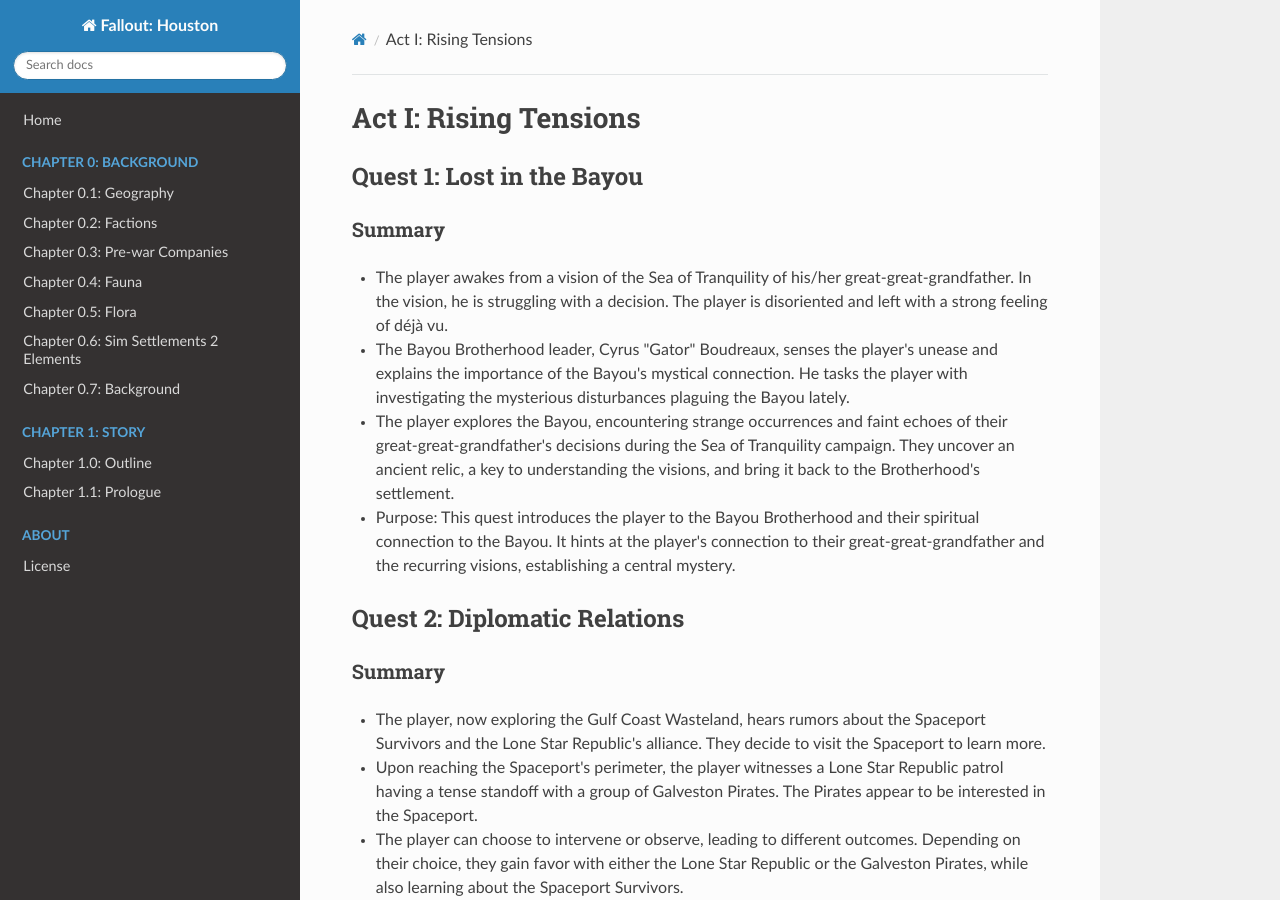
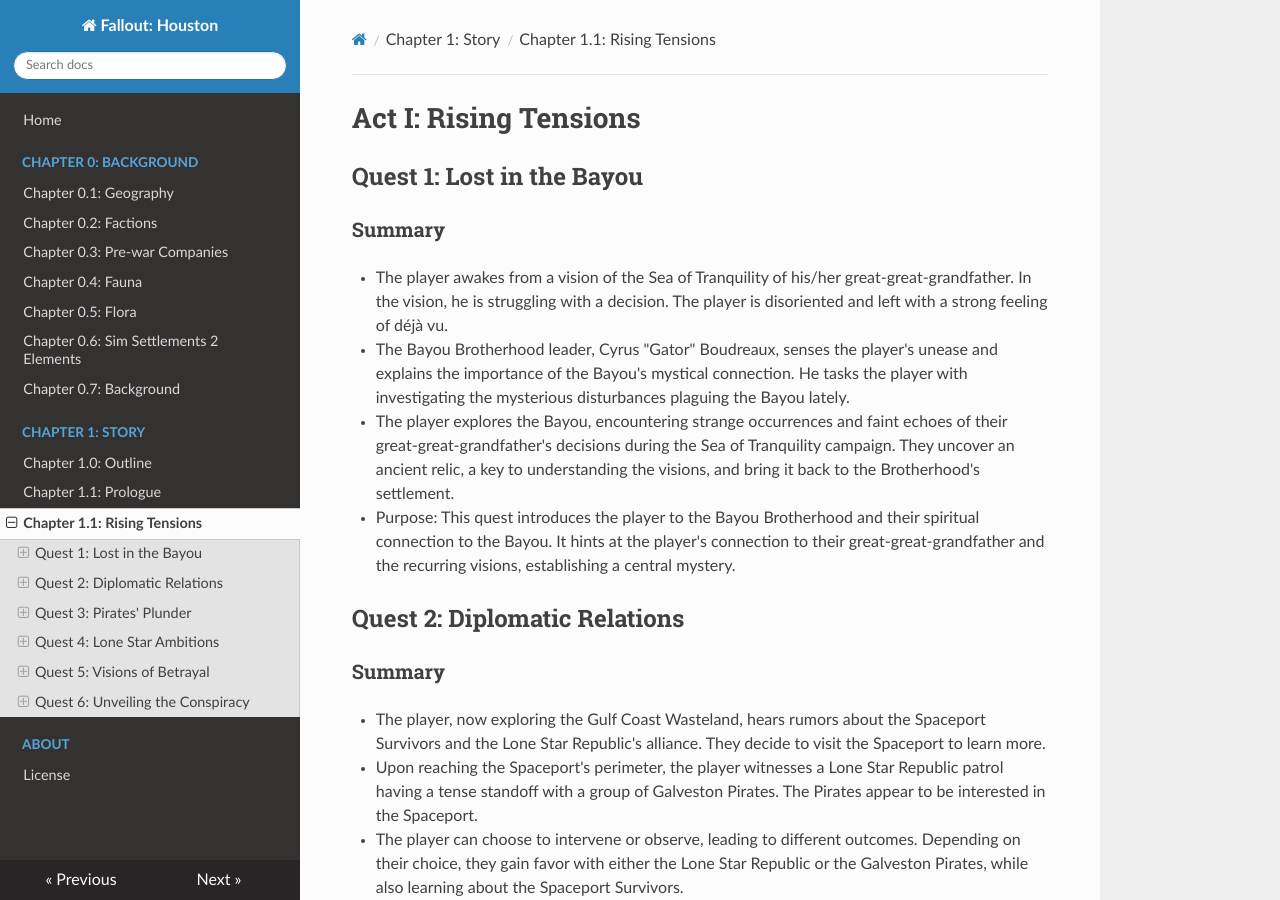
Before and after one commit to qthequartermasterman/fallout-houston-campaign, an MkDocs documentation site: the page built from docs/1-Story/act1.md, in a window 1280 px wide and 900 px high. Built offline with MkDocs 1.6.1, drawn with Linux system fonts in a browser that asks for light colours; nearby versions of some CDN libraries.

Commit message:
fix: Initial Act 1 quests added to navbar

```diff
--- a/mkdocs.yml
+++ b/mkdocs.yml
@@ -15,6 +15,7 @@
   - "Chapter 1: Story":
       - "Chapter 1.0: Outline": 1-Story/outline.md
       - "Chapter 1.1: Prologue": 1-Story/prologue.md
+      - "Chapter 1.1: Rising Tensions": 1-Story/act1.md
 
   - About:
       - License: about/license.md
```
